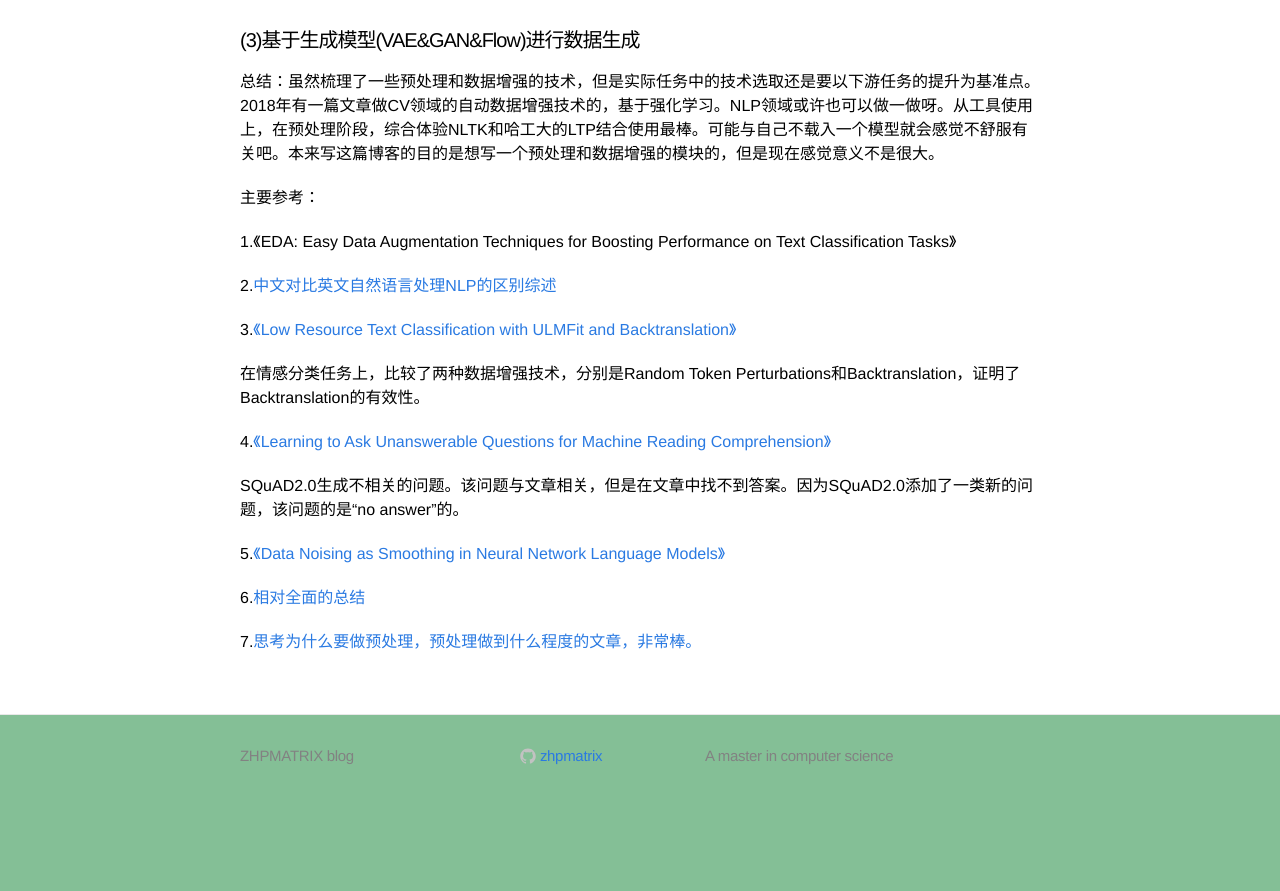
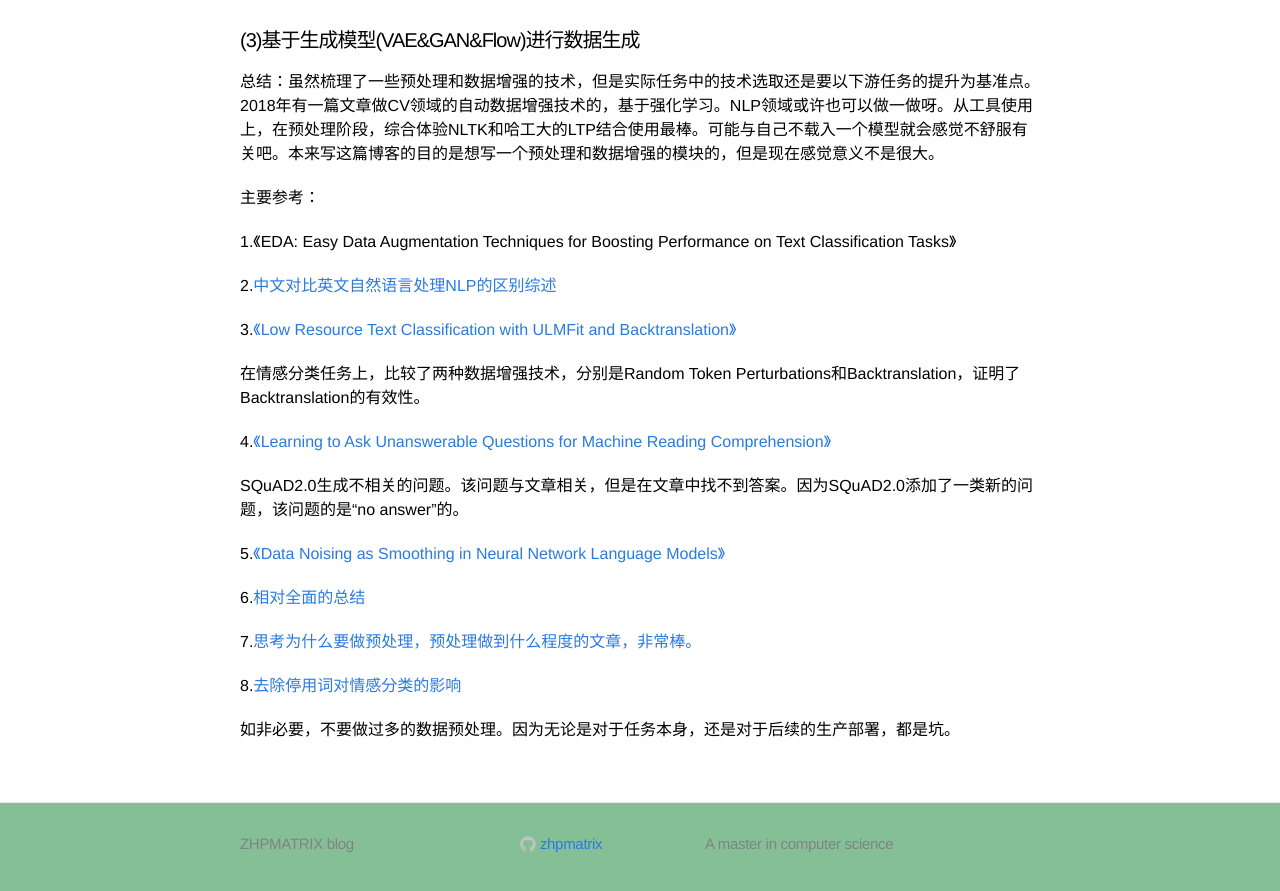
Before and after one commit to zhpmatrix/zhpmatrix.github.io, a Jekyll site: the page built from _posts/2019-03-08-preprocess-augmentation-in-nlp.md, in a window 1280 px wide and 900 px high, scrolled down 3238 px. Shown: the top 891 px of the window. Built offline with Jekyll 4.4.1, drawn with Linux system fonts in a browser that asks for light colours; comment, search, counter and statistics services are not loaded; before the commit the page ends 4050 px from its top, so only the background shows below that.

Commit message:
Update 2019-03-08-preprocess-augmentation-in-nlp.md

```diff
--- a/_posts/2019-03-08-preprocess-augmentation-in-nlp.md
+++ b/_posts/2019-03-08-preprocess-augmentation-in-nlp.md
@@ -136,3 +136,7 @@ SQuAD2.0生成不相关的问题。该问题与文章相关，但是在文章中
 6.[相对全面的总结](https://zhuanlan.zhihu.com/p/75207641)
 
 7.[思考为什么要做预处理，预处理做到什么程度的文章，非常棒。](https://zhuanlan.zhihu.com/p/76957566?utm_source=qq&utm_medium=social&utm_oi=52727124066304)
+
+8.[去除停用词对情感分类的影响](https://towardsdatascience.com/why-you-should-avoid-removing-stopwords-aa7a353d2a52)
+
+如非必要，不要做过多的数据预处理。因为无论是对于任务本身，还是对于后续的生产部署，都是坑。
```
